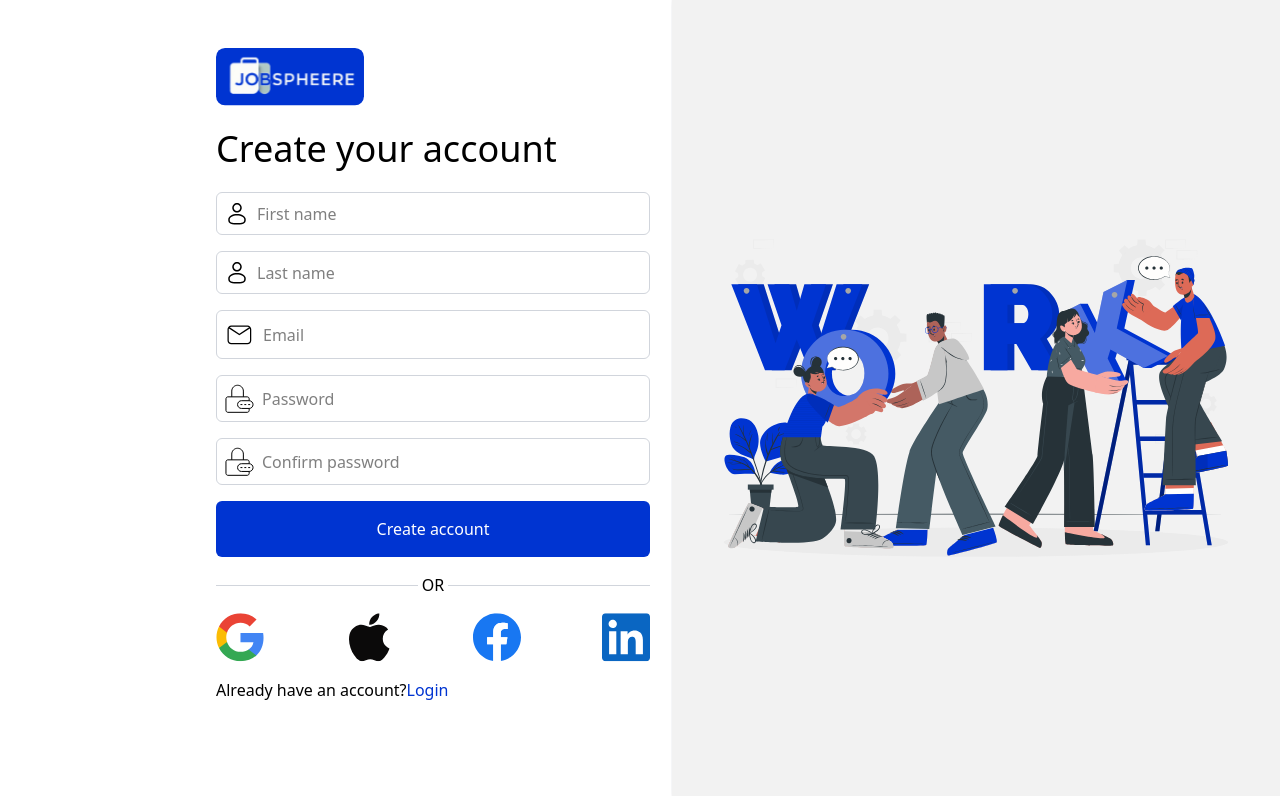
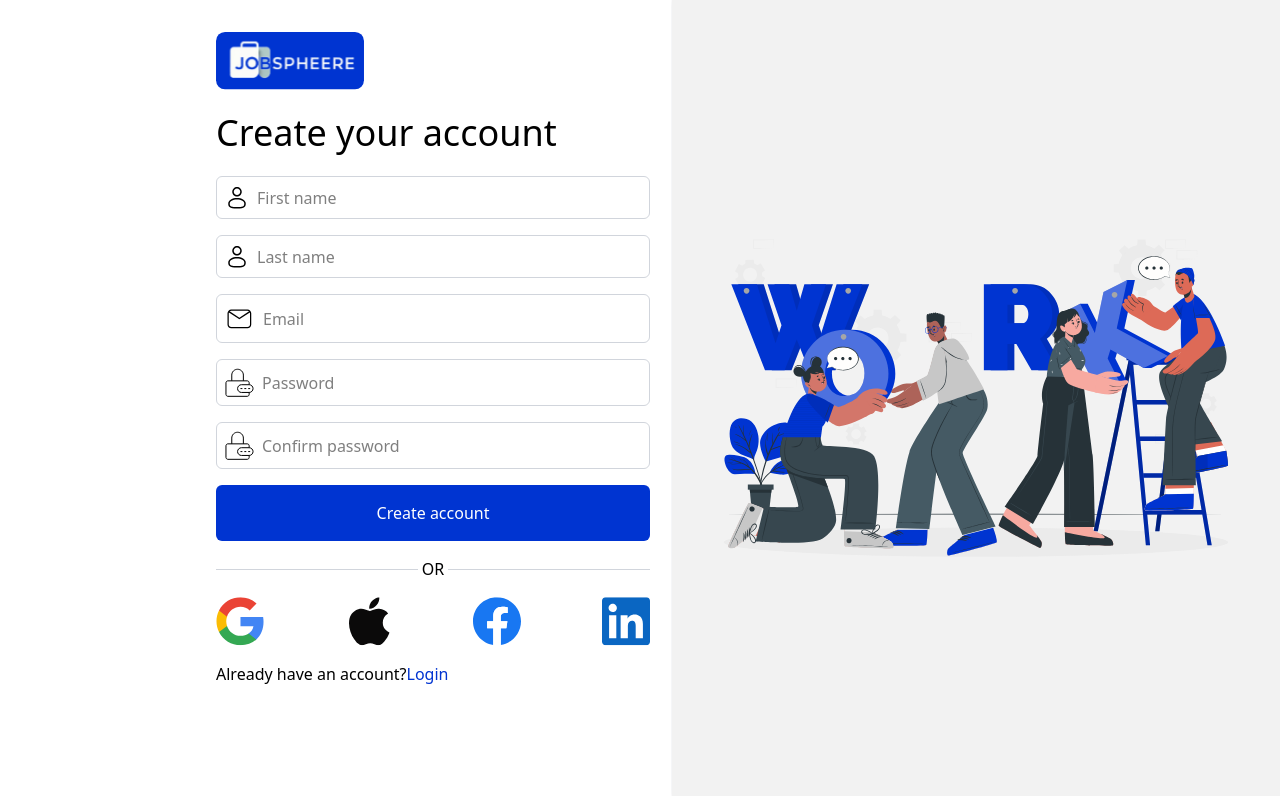
Before and after one commit to segnitsega/Job-searching-site, a React (Vite) app: page / in a window 1280 px wide. Built offline with nearby package versions, Linux system fonts and the light colour scheme.

Commit message:
add style to LoginPage

```diff
--- a/src/components/LoginPage.jsx
+++ b/src/components/LoginPage.jsx
@@ -43,7 +43,7 @@ const LoginPage = () => {
             </div>
             <div className='flex'>
               <p>Don't have an account?</p>
-              <Link to="/">Create an account</Link>
+              <Link to="/" className='text-[#0034D1]'>Create an account</Link>
             </div>
 
         </div>
--- a/src/components/SignupPage.jsx
+++ b/src/components/SignupPage.jsx
@@ -11,7 +11,7 @@ import { Link } from 'react-router-dom'
 function SignupPage() {
   return (
     <div className='flex ml-[200px] justify-between h-screen'>
-        <div className='flex flex-col w-[466px]  gap-4 my-8 p-4'>
+        <div className='flex flex-col w-[466px]  gap-4 my-4 p-4'>
             <img src="favicon.svg" width="148px" height="51px" alt="" />
             <h1 className='text-[36px]'>Create your account</h1>
             <div className='flex gap-2 border border-gray-300 p-2 rounded-md w-full'>
@@ -36,9 +36,6 @@ function SignupPage() {
             </div>
 
             <button className='bg-[#0034D1] p-4 rounded-md text-[#ffff]'><Link to="/login">Create account</Link></button>
-
-
-
             <div className='flex items-center gap-1'>
                 <div className='border-t border-gray-300 w-[220px]'></div>
                 <p>OR</p>
```
Lines whose indentation alone changed are shown as unchanged.
